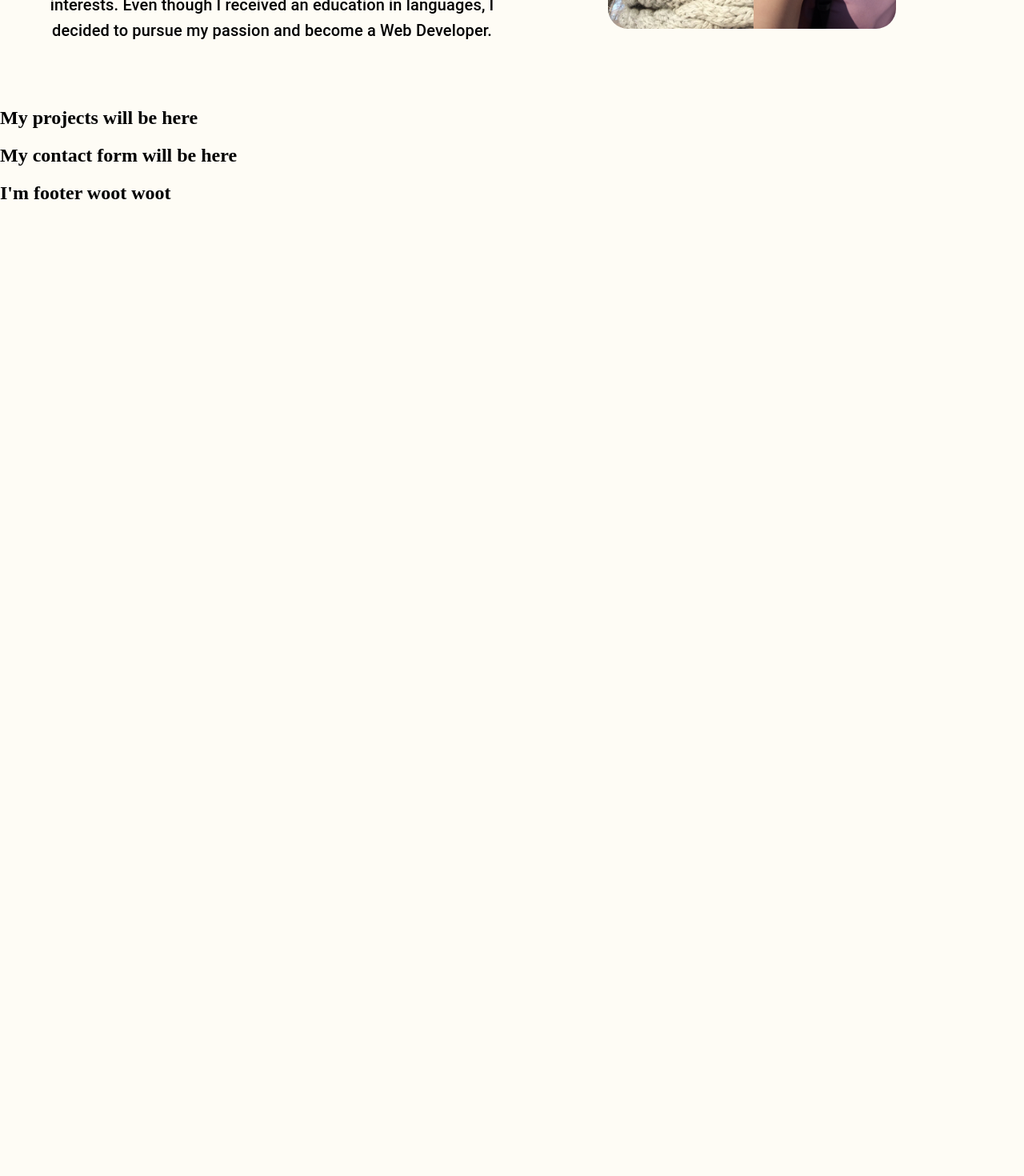
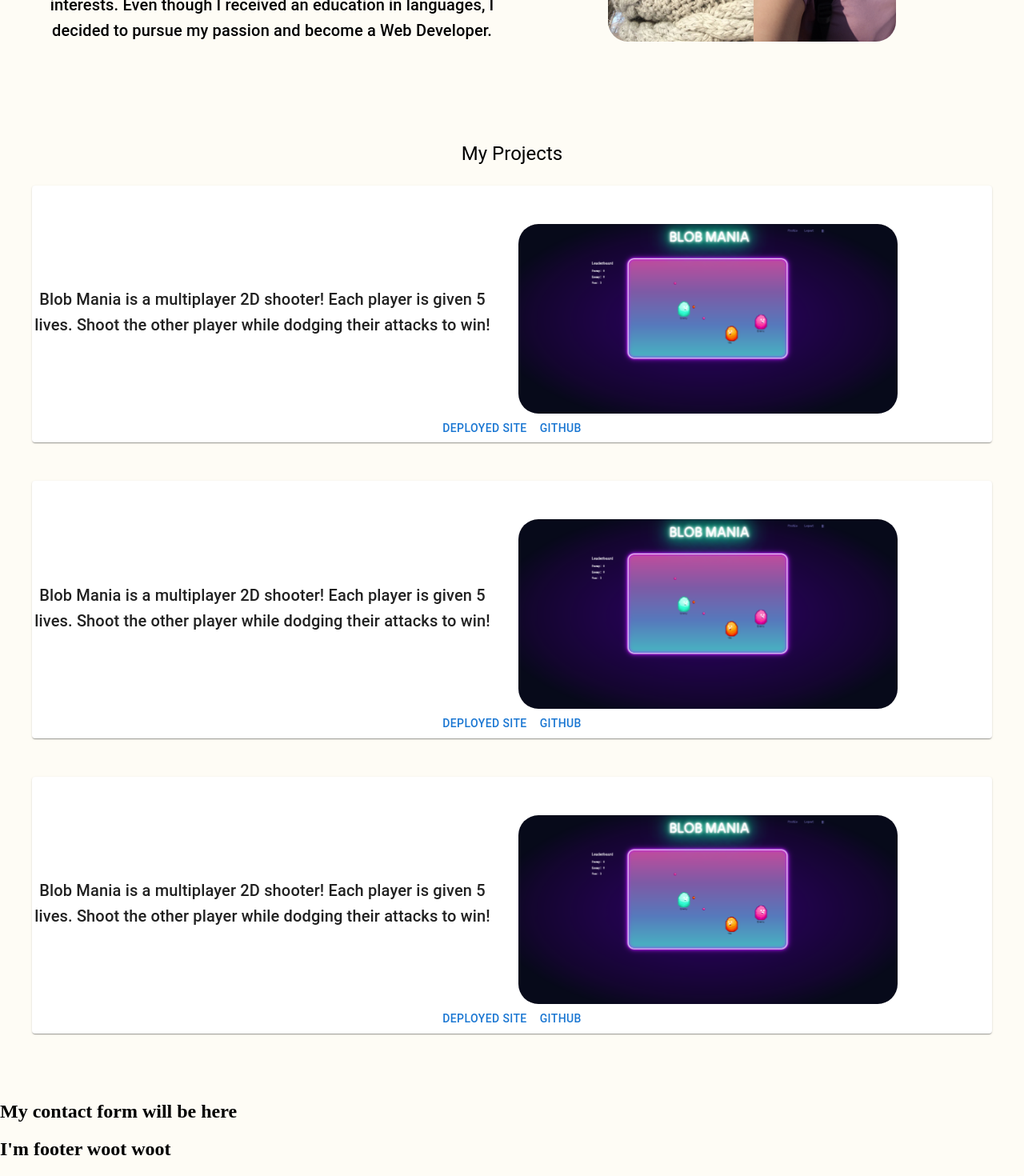
Before and after one commit to AlinaB108/personal-portfolio-react, a React (Create React App) app: page / in a window 1280 px wide. Shown: the part 410-1880 px from the top of the page at 80% size. Before the commit the page ends 800 px from the top, so only its background shows below. Built offline with nearby package versions, Linux system fonts and the light colour scheme.

Commit message:
Added first project and then made templates for other projects

```diff
--- a/src/components/About/About.js
+++ b/src/components/About/About.js
@@ -24,7 +24,7 @@ export default function About() {
         </Typography>
       </Grid>
       <Grid item xs={12} sm={6}>
-        <Grid>
+        <Grid sx={{ mt:2 }}>
         <img src={wintersummer} width='60%' height='auto' style={{ borderRadius: '25px'}} className='me'/>
         </Grid>
       </Grid>
--- a/src/components/Projects/Projects.js
+++ b/src/components/Projects/Projects.js
@@ -1,12 +1,80 @@
 import React from 'react';
 import '../../App.css';
 import './Projects.css';
-import { AppBar, Box, Toolbar, Typography, Button, Grid } from '@mui/material';
+import { AppBar, Box, Toolbar, Paper, Typography, Button, Grid } from '@mui/material';
+import blobmania from "../../assets/images/blobmania.png";
 
 export default function Projects() {
   return (
-    <div>
-      <h2>My projects will be here</h2>
-    </div>
+    <Grid container justifyContent="center" alignItems="center" sx={{ p: 5 }}>
+      <Grid item xs={12}>
+        <Typography variant="h5" textAlign='center'>
+          My Projects
+        </Typography>
+      </Grid>
+      {/* First Project */}
+      <Paper sx={{ my:3 }}>
+        <Grid container justifyContent="center" alignItems="center" spacing={2} sx={{ mt: 4 }}>
+          <Grid item xs={12} sm={6} container justifyContent="flex-end" alignItems="center" sx={{ p: 2 }}>
+            <Typography variant="h6" textAlign='center'>
+              Blob Mania is a multiplayer 2D shooter! Each player is given 5 lives. Shoot the other player while dodging their attacks to win!
+            </Typography>
+          </Grid>
+          <Grid item xs={12} sm={6} container justifyContent="flex-start" alignItems="center">
+            <img src={blobmania} width='80%' height='auto' style={{ borderRadius: '25px' }} className='me' alt="Blob Mania" />
+          </Grid>
+        </Grid>
+        <Grid item xs={12} container justifyContent="center">
+          <Grid item>
+            <Button>Deployed Site</Button>
+          </Grid>
+          <Grid item>
+            <Button>GitHub</Button>
+          </Grid>
+        </Grid>
+      </Paper>
+      {/* Second Project */}
+      <Paper sx={{ my:3 }}>
+        <Grid container justifyContent="center" alignItems="center" spacing={2} sx={{ mt: 4 }}>
+          <Grid item xs={12} sm={6} container justifyContent="flex-end" alignItems="center" sx={{ p: 2 }}>
+            <Typography variant="h6" textAlign='center'>
+              Blob Mania is a multiplayer 2D shooter! Each player is given 5 lives. Shoot the other player while dodging their attacks to win!
+            </Typography>
+          </Grid>
+          <Grid item xs={12} sm={6} container justifyContent="flex-start" alignItems="center">
+            <img src={blobmania} width='80%' height='auto' style={{ borderRadius: '25px' }} className='me' alt="Blob Mania" />
+          </Grid>
+        </Grid>
+        <Grid item xs={12} container justifyContent="center">
+          <Grid item>
+            <Button>Deployed Site</Button>
+          </Grid>
+          <Grid item>
+            <Button>GitHub</Button>
+          </Grid>
+        </Grid>
+      </Paper>
+      {/* Third Project */}
+      <Paper sx={{ my:3 }}>
+        <Grid container justifyContent="center" alignItems="center" spacing={2} sx={{ mt: 4 }}>
+          <Grid item xs={12} sm={6} container justifyContent="flex-end" alignItems="center" sx={{ p: 2 }}>
+            <Typography variant="h6" textAlign='center'>
+              Blob Mania is a multiplayer 2D shooter! Each player is given 5 lives. Shoot the other player while dodging their attacks to win!
+            </Typography>
+          </Grid>
+          <Grid item xs={12} sm={6} container justifyContent="flex-start" alignItems="center">
+            <img src={blobmania} width='80%' height='auto' style={{ borderRadius: '25px' }} className='me' alt="Blob Mania" />
+          </Grid>
+        </Grid>
+        <Grid item xs={12} container justifyContent="center">
+          <Grid item>
+            <Button>Deployed Site</Button>
+          </Grid>
+          <Grid item>
+            <Button>GitHub</Button>
+          </Grid>
+        </Grid>
+      </Paper>
+    </Grid>
   );
 }
```
Also changed, not shown: src/assets/images/blobmania.png (added).
